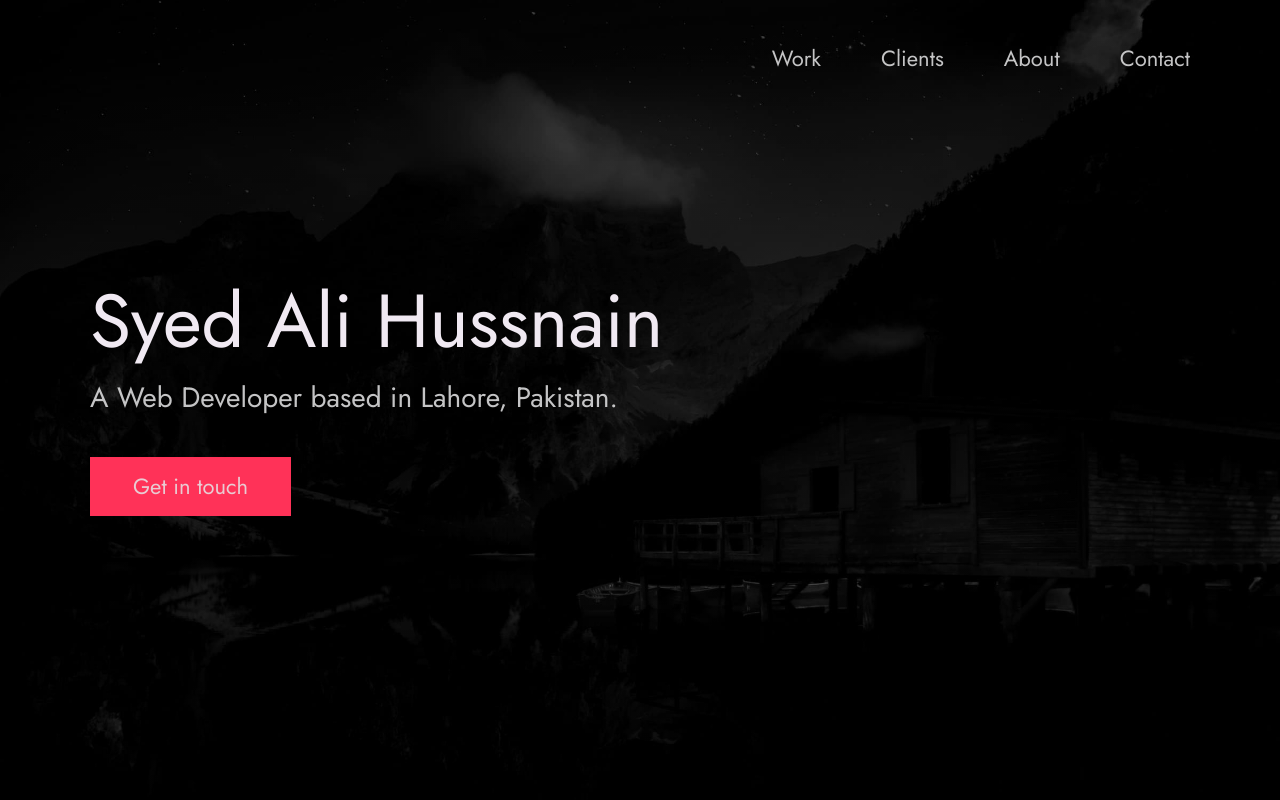
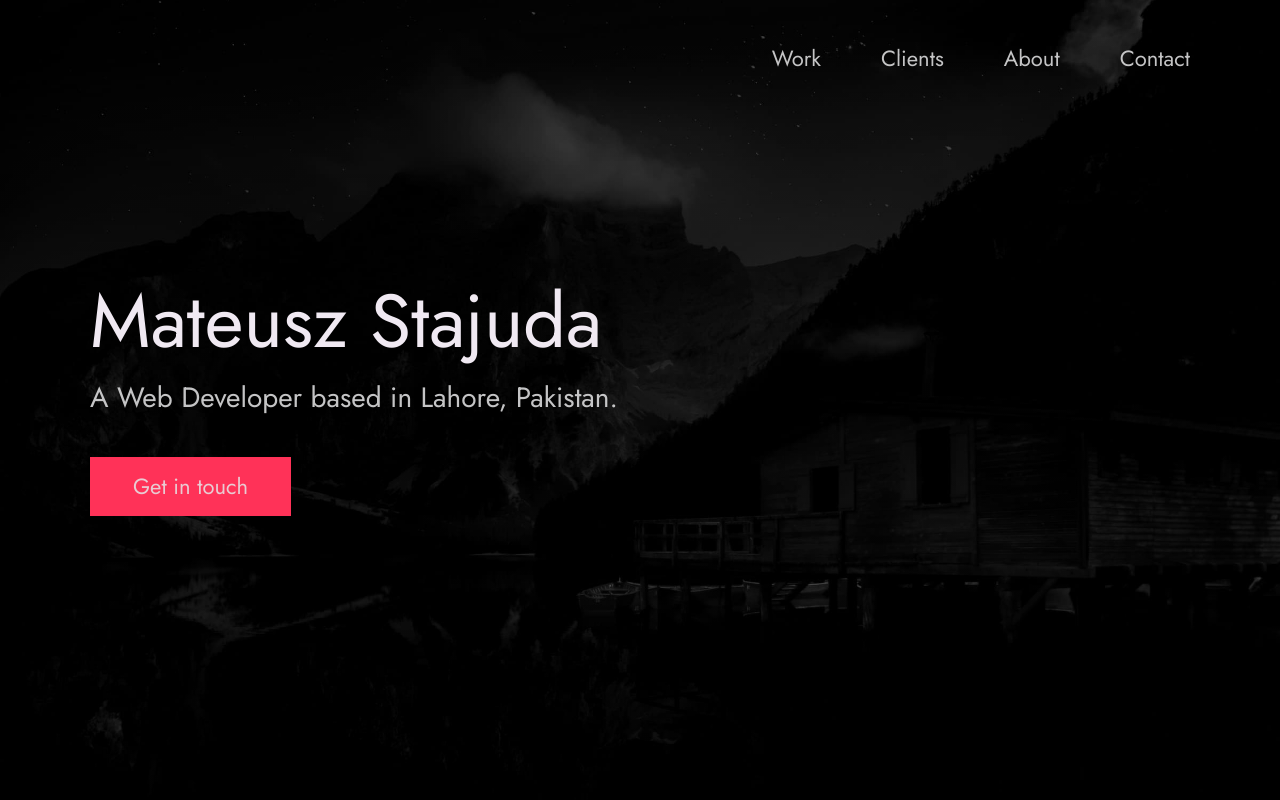
Before and after one commit to MatStaPL/test_portfolio, a plain HTML site: page index.html in a window 1280 px wide. Shown: the top 800 px of the page. Drawn offline with Linux system fonts and the light colour scheme.

Commit message:
Update index.html

```diff
--- a/index.html
+++ b/index.html
@@ -1,19 +1,3 @@
-<!--
-  Hello 😊.
-
-  This template is designed and developed by Nisar Hassan Naqvi
-  for anyone to use for free or customize the way they like.
-
-  Github Repo: https://github.com/nisarhassan12/portfolio-template/
-  My Website: https://nisar.dev
-
-  For business & inquires, contact me => syednisarhassan12@gmail.com
--->
-
-<!--
-  Follow the instructions written in comments to create your stunning portfolio
--->
-
 <!DOCTYPE html>
 <html lang="en">
 
@@ -24,7 +8,7 @@
 
   <!-- Put your site title here -->
   <title>
-    Syed Ali Hussnain | A Web Developer based in Lahore, Pakistan.
+    Mateusz Stajuda
   </title>
 
   <meta name="description" content="Add small description of yourslef.">
@@ -56,7 +40,7 @@
       <div class="header__text">
         <h1 class="heading-primary">
           <!-- Replace the following name with your name -->
-          <span>Syed Ali Hussnain</span>
+          <span>Mateusz Stajuda</span>
         </h1>
         <!-- Put a small paragraph about yourself -->
         <p>A Web Developer based in Lahore, Pakistan.</p>
```
